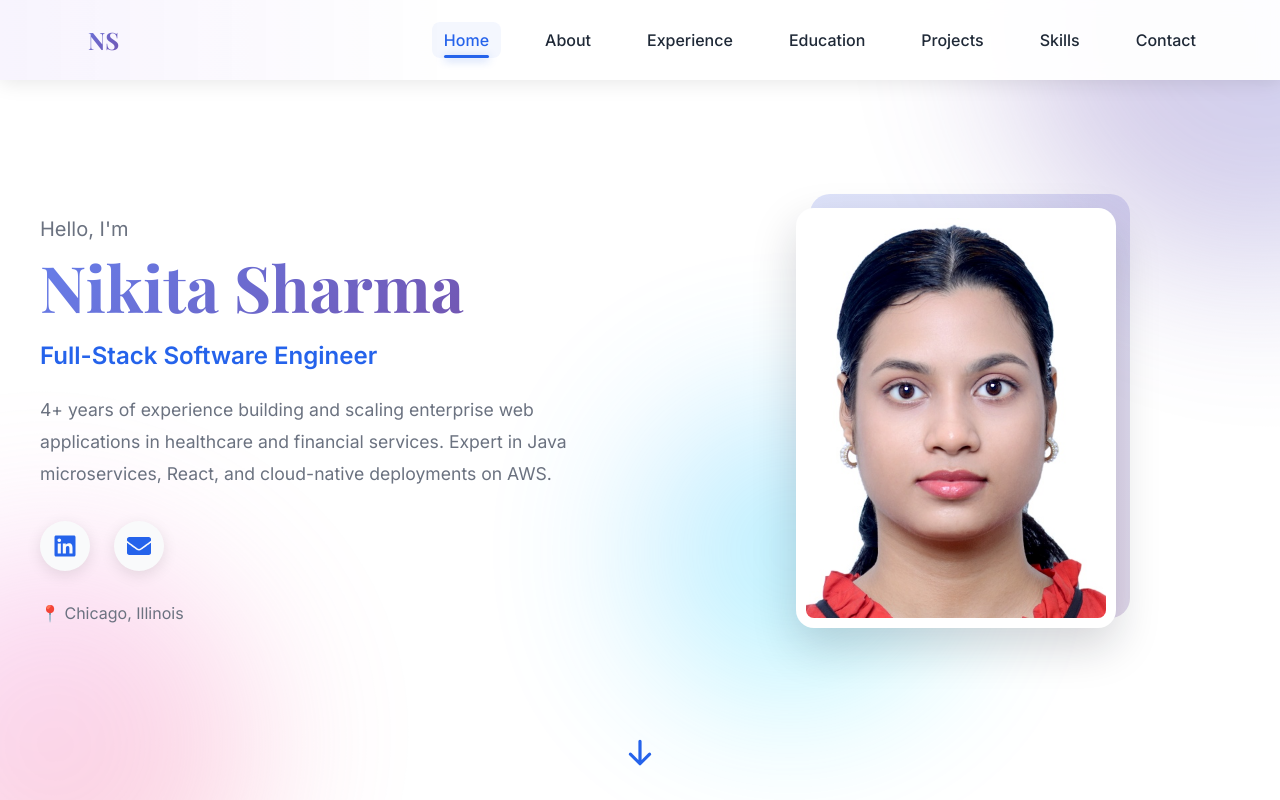
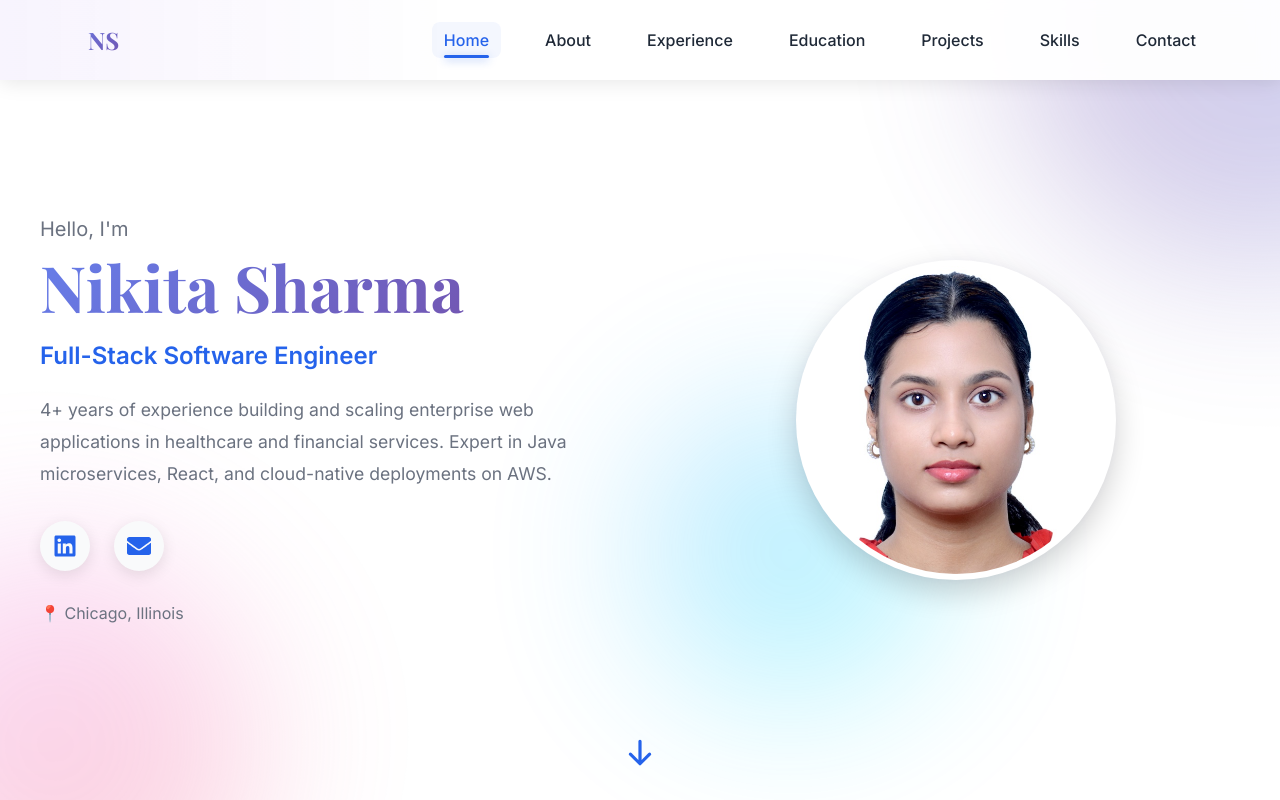
Before and after one commit to nikitashrma16/nikitasharma_portfolio, a React (Vite) app: page / in a window 1280 px wide. Shown: the top 800 px of the page. Built offline with nearby package versions, Linux system fonts and the light colour scheme; the HTML template or start-up script is replaced by a standard one.

Commit message:
Polish hero image: clean circular photo without overlay artifacts

```diff
--- a/public/vite-env.d.ts
+++ /dev/null
@@ -1 +0,0 @@
-/// <reference types="vite/client" />
--- a/src/App.css
+++ b/src/App.css
@@ -275,33 +275,44 @@
 .hero-photo-container {
   position: relative;
   width: 320px;
+  height: 320px; /* 👈 force square */
   max-width: 90vw;
+  border-radius: 50%;
 }
 
 .hero-photo {
-  width: 100%;
-  height: 420px;
-  border-radius: 18px;
+  width: 320px;
+  height: 320px;
+  border-radius: 50%;
+  object-fit: cover;
+  object-position: center;
+
   background: white;
-  padding: 10px;
-  box-shadow: 0 18px 45px rgba(17, 24, 39, 0.18);
+  padding: 6px;
+
+  box-shadow:
+    0 12px 30px rgba(0, 0, 0, 0.18); /* neutral shadow ONLY */
+
   position: relative;
   z-index: 2;
-  object-fit: cover;
-  object-position: center 25%;
+
+  filter: none;        /* IMPORTANT */
+  mix-blend-mode: normal; /* IMPORTANT */
 }
+
 
 .photo-decoration {
   position: absolute;
-  top: -14px;
-  right: -14px;
-  width: 100%;
-  height: 100%;
-  background: var(--gradient-1);
-  border-radius: 20px;
-  z-index: 1;
-  opacity: 0.22;
+  inset: -10px;
+  border-radius: 50%;
+  background: radial-gradient(
+    circle,
+    rgba(99, 102, 241, 0.25),
+    transparent 70%
+  );
+  z-index: 0;
 }
+
 
 .scroll-indicator {
   position: absolute;
@@ -329,16 +340,11 @@
   }
 
   .hero-photo-container {
-    width: 260px;
-    margin: 0 auto;
+    width: 320px;
+    height: 320px;
   }
 
-  .photo-decoration {
-    top: -15px;
-    right: -15px;
-  }
 }
-
 /* Common Section Styles */
 .container {
   max-width: 1200px;
```
